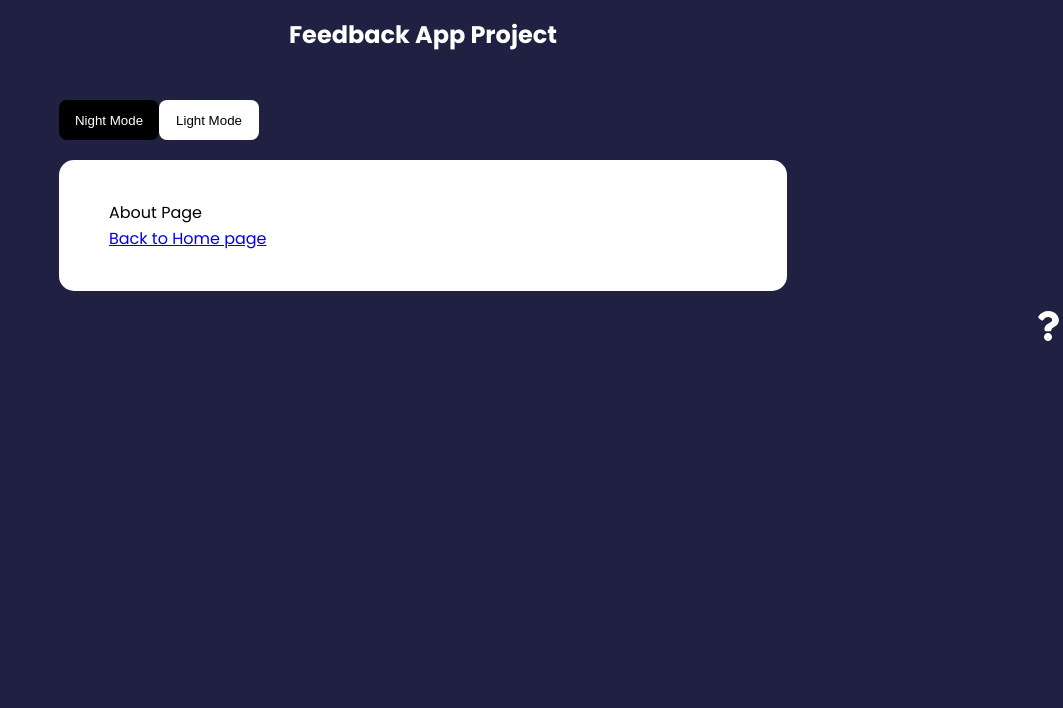
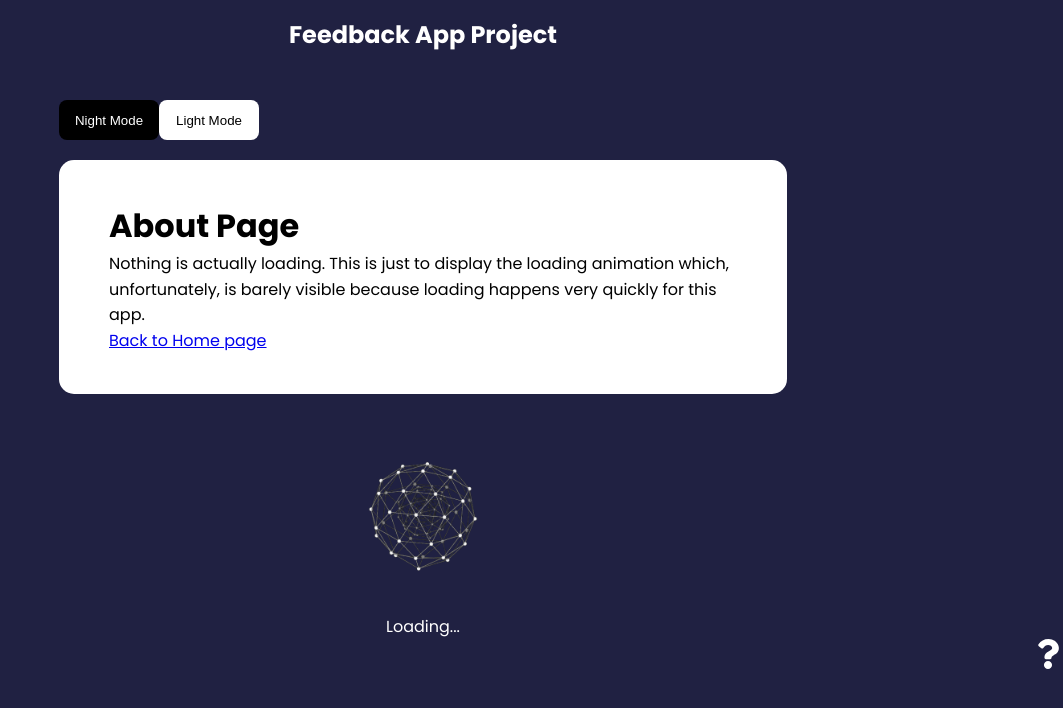
Before and after one commit to Shiv2205/feedback-app, a React (Create React App) app: page /about in a window 1280 px wide. Shown: the top 708 px of the page, without its empty margins (217-1280 px from the left). Built offline with nearby package versions, Linux system fonts and the light colour scheme; data requests are answered from the project's data file.

Commit message:
Added a loading spinner animation

```diff
--- a/src/components/FeedbackList.jsx
+++ b/src/components/FeedbackList.jsx
@@ -1,23 +1,24 @@
 import React, { useContext } from 'react'
 import FeedbackItem from './FeedbackItem';
 import FeedbackContext from '../context/FeedbackContext';
+import Spinner from './Spinner';
 
 function FeedbackList({reverse}) {
 
-    const { feedback } = useContext(FeedbackContext)
+    const { feedback, isLoading } = useContext(FeedbackContext)
 
-    if(!feedback || feedback.length === 0)
+    if(!isLoading && (!feedback || feedback.length === 0))
     {
         <p>No feedback yet</p>
     }
 
-  return (
-    <div className="feedback-list">
-        {feedback.map((item) => (
-            <FeedbackItem key={item.id} item={item} reverse={reverse} />
-        ))}
-    </div>
-  )
+    return isLoading ? <Spinner/> :
+    (<div className="feedback-list">
+      {feedback.map((item) => (
+          <FeedbackItem key={item.id} item={item} reverse={reverse} />
+      ))}
+    </div>)
+
 }
 
 export default FeedbackList;
--- /dev/null
+++ b/src/components/Spinner.jsx
@@ -0,0 +1,13 @@
+import React from 'react'
+import spinner from '../assets/spinner.gif'
+
+function Spinner() {
+  return (
+      <div>
+          <img src={spinner} alt="Loading..." style={{width: '200px', margin: 'auto', display: 'block'}} />
+          <p style={{textAlign: 'center'}}>Loading...</p>
+      </div>
+  )
+}
+
+export default Spinner
--- a/src/context/FeedbackContext.js
+++ b/src/context/FeedbackContext.js
@@ -5,7 +5,7 @@ import { v4 as uuidv4 } from 'uuid' //used to generate unique id
 const FeedbackContext = createContext()
 
 export const FeedbackProvider = ({ children }) => {
-
+    const [isLoading, setIsLoading] = useState(true)
     const [feedback, setFeedback] = useState([])
 
     useEffect(() => {
@@ -18,6 +18,7 @@ export const FeedbackProvider = ({ children }) => {
         const data = await response.json()
 
         setFeedback(data)
+        setIsLoading(false)
     }
 
     //Delete feedback
@@ -35,7 +36,7 @@ export const FeedbackProvider = ({ children }) => {
     }
 
     return <FeedbackContext.Provider
-                value={{feedback, deleteFeedback, addFeedback}}
+                value={{ feedback, deleteFeedback, addFeedback, isLoading }}
             >
         {children}
     </FeedbackContext.Provider>
--- a/src/pages/AboutPage.jsx
+++ b/src/pages/AboutPage.jsx
@@ -1,13 +1,18 @@
 import React from 'react'
 import { Link } from 'react-router-dom'
 import Card from '../components/Card'
+import Spinner from '../components/Spinner'
 
 function AboutPage({ reverse }) {
   return (
-    <Card reverse={reverse}>
-        <p>About Page</p>
-        <Link to="/">Back to Home page</Link>
-    </Card>
+    <>
+      <Card reverse={reverse}>
+          <h1>About Page</h1>
+          <p>Nothing is actually loading. This is just to display the loading animation which, unfortunately, is barely visible because loading happens very quickly for this app.</p>
+          <Link to="/">Back to Home page</Link>
+      </Card>
+      <Spinner/>
+    </>
   )
 }
 
```
Also changed, not shown: src/assets/spinner.gif (added).
